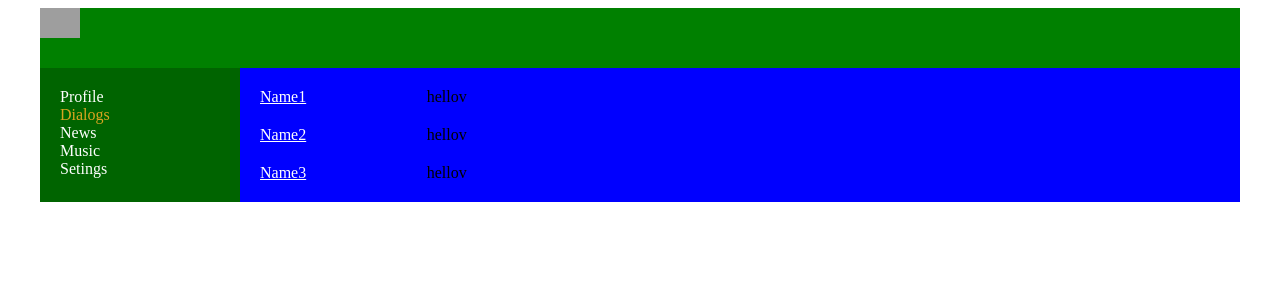
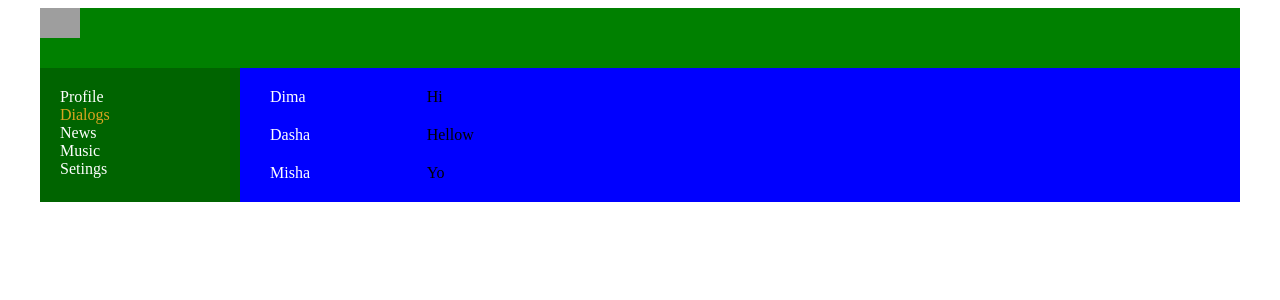
Before and after one commit to Vayt-Vayt/project, a React (Create React App) app: page /dialogs in a window 1280 px wide. Shown: the top 300 px of the page. Built offline with nearby package versions, Linux system fonts and the light colour scheme; grey boxes are pictures that could not be loaded.

Commit message:
maping and add new components

```diff
--- a/src/component/Dialogs/Dialogs.jsx
+++ b/src/component/Dialogs/Dialogs.jsx
@@ -1,34 +1,50 @@
-import React from 'react';
-import {NavLink} from 'react-router-dom';
-import classes from './Dialogs.module.css';
+import React from "react";
+import { NavLink } from "react-router-dom";
+import classes from "./Dialogs.module.css";
+
+const DialogIten = (props) => {
+  const clas = (navData) =>
+    navData.isActive ? classes.active : classes.dialog;
+  return (
+    <div className={classes.dialog}>
+      <NavLink to={`/dialogs/${props.id}`} className={clas}>
+        {props.name}
+      </NavLink>
+    </div>
+  );
+};
+
+const Message = (props) => {
+  return <div className={classes.message}>{props.mess}</div>;
+};
 
 const Dialogs = (props) => {
-    return (
-        <div className={classes.dialogs}>
-            <div className={classes.dialogs_items}>
-                <div className={classes.dialog}>
-                       <NavLink to='/dialogs/1'>Name1</NavLink>
-                    </div>
-                    <div className={classes.dialog}>
-                       <NavLink to='/dialogs/2'>Name2</NavLink>
-                    </div>
-                 <div className={classes.dialog}>
-                 <NavLink to='/dialogs/3'>Name3</NavLink>
-                 </div>
-            </div>
-             <div className={classes.messages}>
-                <div className={classes.message}>
-                    hellov
-                </div>
-                <div className={classes.message}>
-                    hellov
-                </div>
-                <div className={classes.message}>
-                    hellov
-                </div>
-             </div>
-        </div>
-    );
+  const dialogsData = [
+    { id: 1, name: "Dima" },
+    { id: 2, name: "Dasha" },
+    { id: 3, name: "Misha" },
+  ];
+
+  const messageData = [
+    { id: 1, mess: "Hi" },
+    { id: 2, mess: "Hellow" },
+    { id: 3, mess: "Yo" },
+  ];
+
+  const dialogsElement = dialogsData.map((dialog, index) => (
+    <DialogIten key={index} name={dialog.name} id={dialog.id} />
+  ));
+
+  const messagesElement = messageData.map((message, index) => (
+    <Message key={index} mess={message.mess} />
+  ));
+
+  return (
+    <div className={classes.dialogs}>
+      <div className={classes.dialogs_items}>{dialogsElement}</div>
+      <div className={classes.messages}>{messagesElement}</div>
+    </div>
+  );
 };
 
 export default Dialogs;
--- a/src/component/Dialogs/Dialogs.module.css
+++ b/src/component/Dialogs/Dialogs.module.css
@@ -21,4 +21,9 @@
 
 .dialog a {
     color:white;
+    text-decoration: none;
 }
+
+.dialog a.active {
+    color: goldenrod;
+}
--- a/src/component/profile/Profile.jsx
+++ b/src/component/profile/Profile.jsx
@@ -1,17 +1,15 @@
-import React from 'react';
-import MyPosts from './myPosts/MyPosts';
-import classes from './Profile.module.css'
+import React from "react";
+import MyPosts from "./myPosts/MyPosts";
+import classes from "./Profile.module.css";
+import ProfileInfo from "./profile/ProfileInfo";
 
 const Profile = () => {
-    return (
-      <main className={classes.content}>
-        <div>
-          <img src='https://natworld.info/wp-content/uploads/2018/01/%D0%A1%D0%BE%D1%87%D0%B8%D0%BD%D0%B5%D0%BD%D0%B8%D0%B5-%D0%BD%D0%B0-%D1%82%D0%B5%D0%BC%D1%83-%D0%9F%D1%80%D0%B8%D1%80%D0%BE%D0%B4%D0%B0.jpeg' alt='картинка' />
-        </div>
-        <div>ava + description</div>
-        <MyPosts />
-      </main>
-    );
+  return (
+    <main className={classes.content}>
+      <ProfileInfo />
+      <MyPosts />
+    </main>
+  );
 };
 
 export default Profile;
--- /dev/null
+++ b/src/component/profile/myPosts/MyPost.module.css
@@ -0,0 +1,7 @@
+.myPost {
+    padding: 10px;
+}
+
+.posts {
+    margin-top: 10px;
+}
--- a/src/component/profile/myPosts/MyPosts.js
+++ b/src/component/profile/myPosts/MyPosts.js
@@ -1,12 +1,36 @@
 import React from 'react';
 import Posts from './post/Posts';
+import classes from './MyPost.module.css'
 
 const MyPosts = () => {
+    const PostData = [
+        { id: 1, message: 'Dima', LikesCount: 12 },
+        { id: 2, message: 'Dasha', LikesCount: 10 },
+        { id: 3, message: 'Misha', LikesCount: 11 }
+    ]
+
+    const PostsElements = PostData.map((post, index) =>
+        <Posts
+            key={index}
+            className={classes.posts}
+            message={post.message}
+            LikesCount={post.LikesCount}
+        />
+    )
+
     return (
         <div>
-             <div>My post</div>
-        <div>New post</div>
-        <Posts message={'yous'}/>
+            <div className={classes.myPost}>My post</div>
+            <div>
+                <h3>New post</h3>
+            </div>
+            <form action='false'>
+                <div>
+                    <textarea></textarea>
+                </div>
+                <button type='sybmit'>Add post</button>
+            </form>
+            {PostsElements}
         </div>
     );
 };
--- a/src/component/profile/myPosts/post/Posts.jsx
+++ b/src/component/profile/myPosts/post/Posts.jsx
@@ -11,7 +11,7 @@ const Posts = (props) => {
                 />
                 <h3>{props.message}</h3>
                 <div>
-                    <span>Like</span>
+                    <span>Likes: {props.LikesCount}</span>
                 </div>
             </div>
         </div>
--- /dev/null
+++ b/src/component/profile/profile/ProfileInfo.jsx
@@ -0,0 +1,18 @@
+import React from "react";
+import classes from "./ProfileInfo.module.css";
+
+const ProfileInfo = () => {
+  return (
+    <div>
+      <div>
+        <img
+          src="https://natworld.info/wp-content/uploads/2018/01/%D0%A1%D0%BE%D1%87%D0%B8%D0%BD%D0%B5%D0%BD%D0%B8%D0%B5-%D0%BD%D0%B0-%D1%82%D0%B5%D0%BC%D1%83-%D0%9F%D1%80%D0%B8%D1%80%D0%BE%D0%B4%D0%B0.jpeg"
+          alt="картинка"
+        />
+      </div>
+      <div className={classes.description}>ava + description</div>
+    </div>
+  );
+};
+
+export default ProfileInfo;
--- /dev/null
+++ b/src/component/profile/profile/ProfileInfo.module.css
@@ -0,0 +1,3 @@
+.description {
+    padding: 10px;
+}
```
